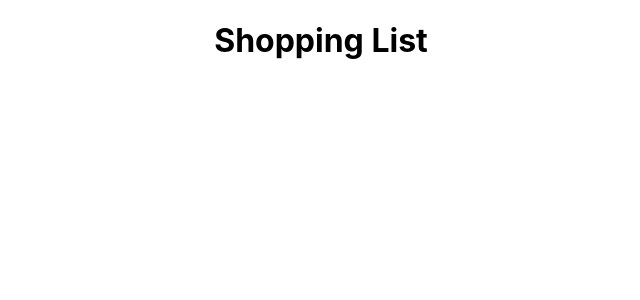
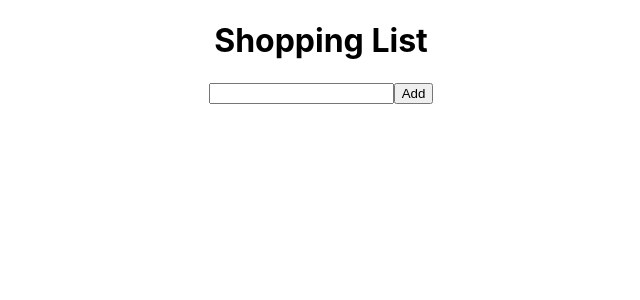
Before and after one commit to AnjanaLP/shopping-list, a React (Create React App) app: page / in a window 1280 px wide. Shown: the top 300 px of the page, without its empty margins (319-959 px from the left). Built offline with nearby package versions, Linux system fonts and the light colour scheme.

Commit message:
can add an item to the shopping list and see it

```diff
--- a/src/components/ShoppingList.js
+++ b/src/components/ShoppingList.js
@@ -2,13 +2,24 @@ import React, { Component } from 'react';
 
 class ShoppingList extends Component {
   constructor(props) {
-    super(props)
+    super(props);
+    this.state = { items: [] };
+  }
+
+  addItem = () => {
+    const item = document.getElementById('item-textbox').value;
+    const newItems = this.state.items;
+    newItems.push(item);
+    this.setState( { items: newItems } );
   }
 
   render() {
     return (
       <div>
-        <h1 id="shoppingList-heading">Shopping List</h1>
+        <h1 id="heading">Shopping List</h1>
+        <input id="item-textbox" type="text"></input>
+        <button id="addItem-button" onClick={ this.addItem }>Add</button>
+        { this.state.items.map((item, index) => <div id={`item-${index}`} key={index}>{item}</div>) }
       </div>
     )
   }
```
Also changed, not shown: 2 other files (tests, documents, lock files or other folders).
